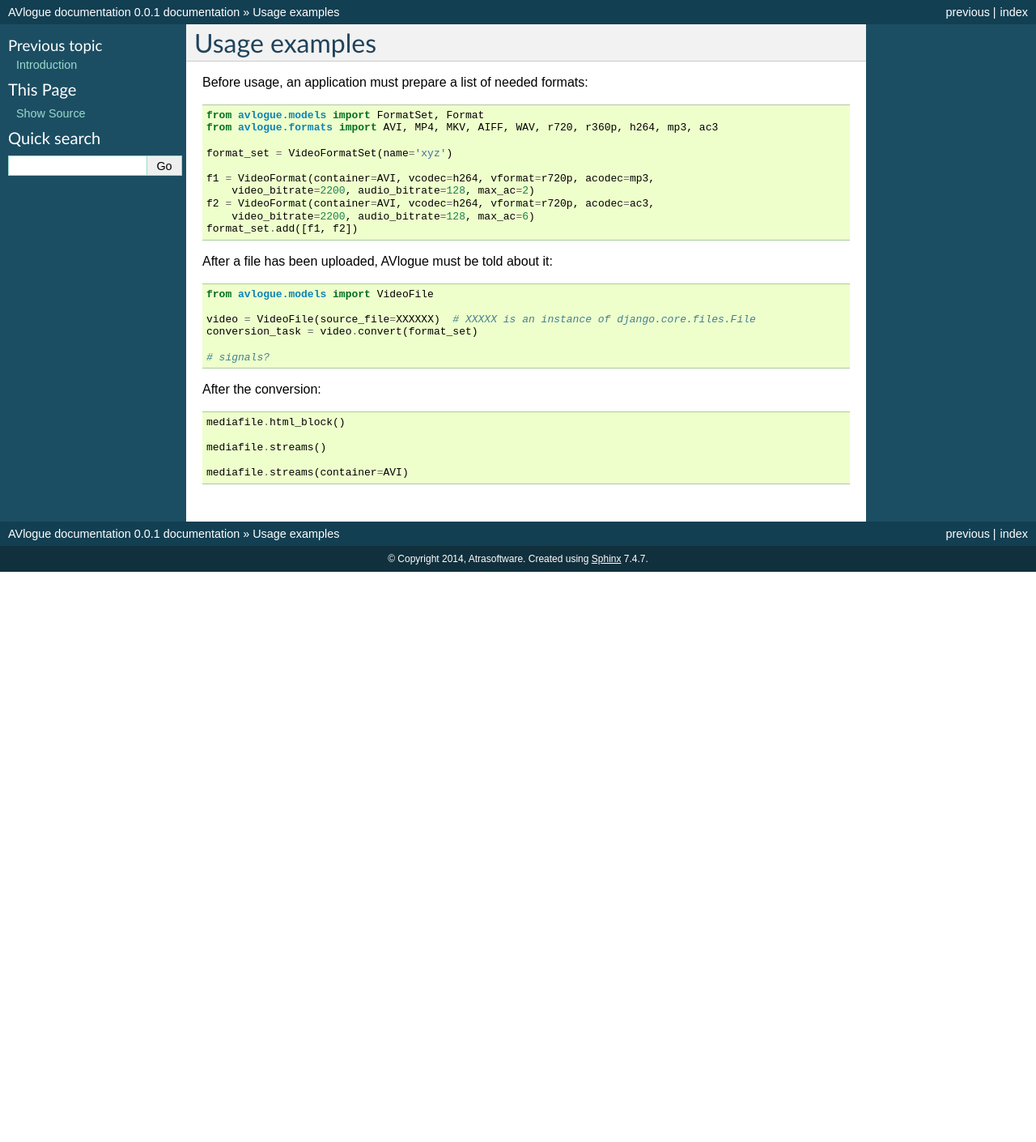
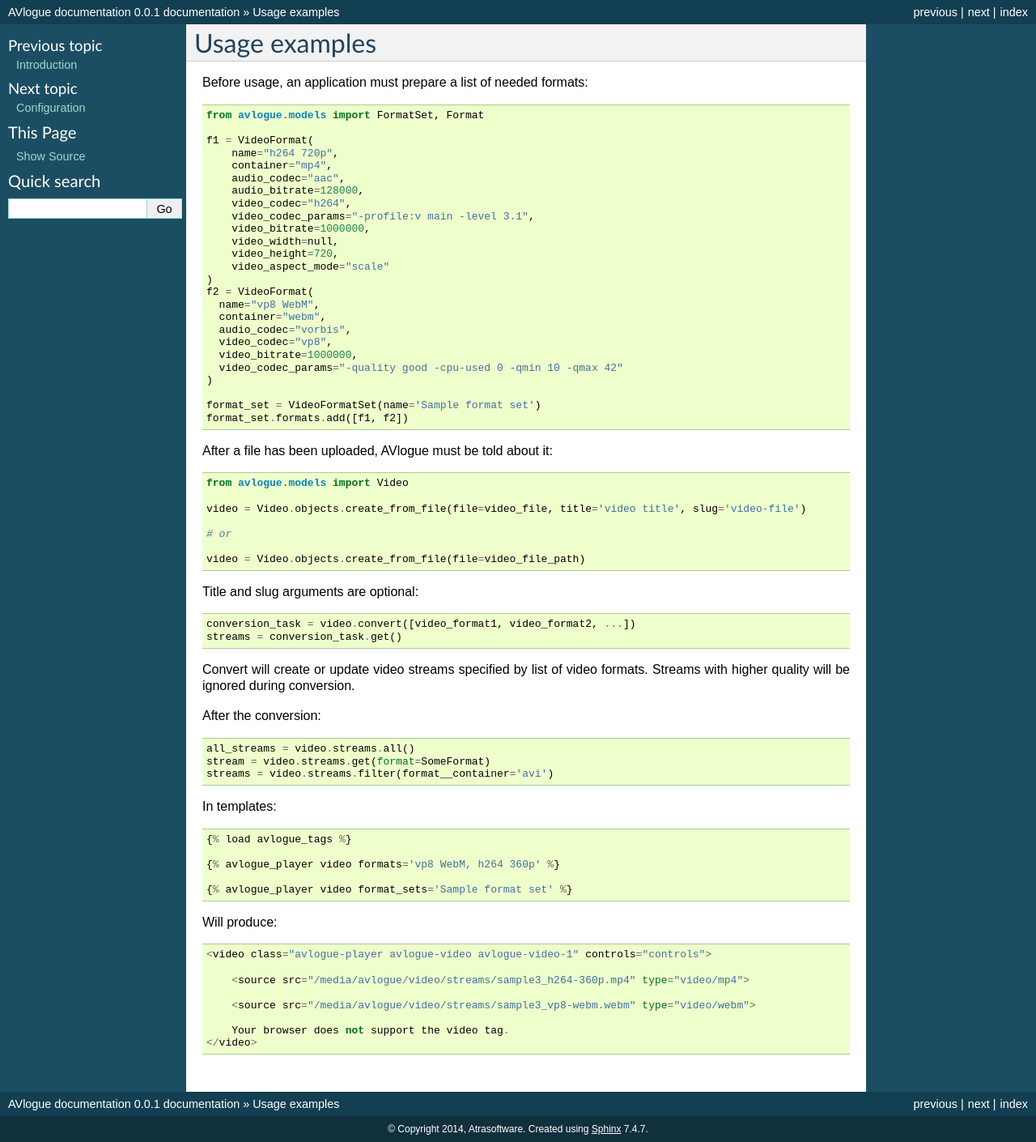
Before and after one commit to Atrasoftware/AVlogue, a Sphinx documentation site: the page built from docs/source/usage.rst, in a window 1280 px wide. Shown: the whole page at 81% size. Built offline with Sphinx 7.4.7, drawn with Linux system fonts in a browser that asks for light colours; formulas are drawn with MathJax 3; before the commit the page ends 900 px from its top, so only the background shows below that.

Commit message:
Update AVlogue documentations.

```diff
--- a/docs/source/conf.py
+++ b/docs/source/conf.py
@@ -14,6 +14,10 @@
 
 import sys
 import os
+import inspect
+
+from django.utils.encoding import force_text
+from django.utils.html import strip_tags
 
 # If extensions (or modules to document with autodoc) are in another directory,
 # add these directories to sys.path here. If the directory is relative to the
@@ -28,7 +32,14 @@
 # Add any Sphinx extension module names here, as strings. They can be
 # extensions coming with Sphinx (named 'sphinx.ext.*') or your custom
 # ones.
-extensions = []
+
+
+extensions = ['sphinx.ext.autodoc', 'sphinx.ext.doctest',
+              'sphinx.ext.intersphinx', 'sphinx.ext.todo',
+              'sphinx.ext.coverage', 'sphinx.ext.imgmath',
+              'sphinx.ext.viewcode']
+
+autodoc_member_order = 'bysource'
 
 # Add any paths that contain templates here, relative to this directory.
 templates_path = ['_templates']
@@ -127,7 +138,7 @@
 # Add any paths that contain custom static files (such as style sheets) here,
 # relative to this directory. They are copied after the builtin static files,
 # so a file named "default.css" will overwrite the builtin "default.css".
-html_static_path = ['_static']
+html_static_path = []
 
 # Add any extra paths that contain custom files (such as robots.txt or
 # .htaccess) here, relative to this directory. These files are copied
@@ -256,3 +267,55 @@
 
 # If true, do not generate a @detailmenu in the "Top" node's menu.
 #texinfo_no_detailmenu = False
+
+# Setup django
+import django
+os.environ['DJANGO_SETTINGS_MODULE'] = 'avlogue.tests.test_settings'
+django.setup()
+
+
+def process_docstring(app, what, name, obj, options, lines):
+    # Source: https://gist.github.com/abulka/48b54ea4cbc7eb014308
+    # This causes import errors if left outside the function
+    from django.db import models
+
+    # Only look at objects that inherit from Django's base model class
+    if inspect.isclass(obj) and issubclass(obj, models.Model):
+        # Grab the field list from the meta class
+        fields = obj._meta.get_fields()
+
+        for field in fields:
+            # Skip ManyToOneRel and ManyToManyRel fields which have no 'verbose_name' or 'help_text'
+            if not hasattr(field, 'verbose_name'):
+                continue
+
+            # Decode and strip any html out of the field's help text
+            help_text = strip_tags(force_text(field.help_text))
+
+            # Decode and capitalize the verbose name, for use if there isn't
+            # any help text
+            verbose_name = force_text(field.verbose_name).capitalize()
+
+            if help_text:
+                # Add the model field to the end of the docstring as a param
+                # using the help text as the description
+                lines.append(u':param %s: %s' % (field.attname, help_text))
+            else:
+                # Add the model field to the end of the docstring as a param
+                # using the verbose name as the description
+                lines.append(u':param %s: %s' % (field.attname, verbose_name))
+
+            # Add the field's type to the docstring
+            if isinstance(field, models.ForeignKey):
+                to = field.rel.to
+                lines.append(u':type %s: %s to :class:`~%s.%s`' % (field.attname, type(field).__name__, to.__module__, to.__name__))
+            else:
+                lines.append(u':type %s: %s' % (field.attname, type(field).__name__))
+
+    # Return the extended docstring
+    return lines
+
+
+def setup(app):
+    # Register the docstring processor with sphinx
+    app.connect('autodoc-process-docstring', process_docstring)
--- a/docs/source/index.rst
+++ b/docs/source/index.rst
@@ -13,6 +13,10 @@
 
    intro.rst
    usage.rst
+   configuration.rst
+   models.rst
+   encoder.rst
+   template_tags.rst
 
 
 * :ref:`genindex`
--- /dev/null
+++ b/docs/source/template_tags.rst
@@ -0,0 +1,4 @@
+Template tags
+=============
+
+.. autofunction:: avlogue.templatetags.avlogue_tags.avlogue_player
--- a/docs/source/usage.rst
+++ b/docs/source/usage.rst
@@ -4,30 +4,73 @@
 Before usage, an application must prepare a list of needed formats::
 
     from avlogue.models import FormatSet, Format
-    from avlogue.formats import AVI, MP4, MKV, AIFF, WAV, r720, r360p, h264, mp3, ac3
 
-    format_set = VideoFormatSet(name='xyz')
+    f1 = VideoFormat(
+        name="h264 720p",
+        container="mp4",
+        audio_codec="aac",
+        audio_bitrate=128000,
+        video_codec="h264",
+        video_codec_params="-profile:v main -level 3.1",
+        video_bitrate=1000000,
+        video_width=null,
+        video_height=720,
+        video_aspect_mode="scale"
+    )
+    f2 = VideoFormat(
+      name="vp8 WebM",
+      container="webm",
+      audio_codec="vorbis",
+      video_codec="vp8",
+      video_bitrate=1000000,
+      video_codec_params="-quality good -cpu-used 0 -qmin 10 -qmax 42"
+    )
 
-    f1 = VideoFormat(container=AVI, vcodec=h264, vformat=r720p, acodec=mp3,
-        video_bitrate=2200, audio_bitrate=128, max_ac=2)
-    f2 = VideoFormat(container=AVI, vcodec=h264, vformat=r720p, acodec=ac3,
-        video_bitrate=2200, audio_bitrate=128, max_ac=6)
-    format_set.add([f1, f2])
+    format_set = VideoFormatSet(name='Sample format set')
+    format_set.formats.add([f1, f2])
 
 
 After a file has been uploaded, AVlogue must be told about it::
 
-    from avlogue.models import VideoFile
+    from avlogue.models import Video
 
-    video = VideoFile(source_file=XXXXXX)  # XXXXX is an instance of django.core.files.File
-    conversion_task = video.convert(format_set)
+    video = Video.objects.create_from_file(file=video_file, title='video title', slug='video-file')
 
-    # signals?
+    # or
+
+    video = Video.objects.create_from_file(file=video_file_path)
+
+Title and slug arguments are optional::
+
+    conversion_task = video.convert([video_format1, video_format2, ...])
+    streams = conversion_task.get()
+
+Convert will create or update video streams specified by list of video formats.
+Streams with higher quality will be ignored during conversion.
+
 
 After the conversion::
 
-    mediafile.html_block()
+    all_streams = video.streams.all()
+    stream = video.streams.get(format=SomeFormat)
+    streams = video.streams.filter(format__container='avi')
 
-    mediafile.streams()
 
-    mediafile.streams(container=AVI)
+In templates::
+
+    {% load avlogue_tags %}
+
+    {% avlogue_player video formats='vp8 WebM, h264 360p' %}
+
+    {% avlogue_player video format_sets='Sample format set' %}
+
+Will produce::
+
+    <video class="avlogue-player avlogue-video avlogue-video-1" controls="controls">
+
+        <source src="/media/avlogue/video/streams/sample3_h264-360p.mp4" type="video/mp4">
+
+        <source src="/media/avlogue/video/streams/sample3_vp8-webm.webm" type="video/webm">
+
+        Your browser does not support the video tag.
+    </video>
--- a/test_requirements.txt
+++ b/test_requirements.txt
@@ -7,3 +7,5 @@
 tox
 django-compat
 six
+sphinx
+sphinx-autobuild
```
Also changed, not shown: docs/source/configuration.rst (added, +9 -0 lines), docs/source/encoder.rst (added, +23 -0 lines), docs/source/models.rst (added, +32 -0 lines), 10 other files.
